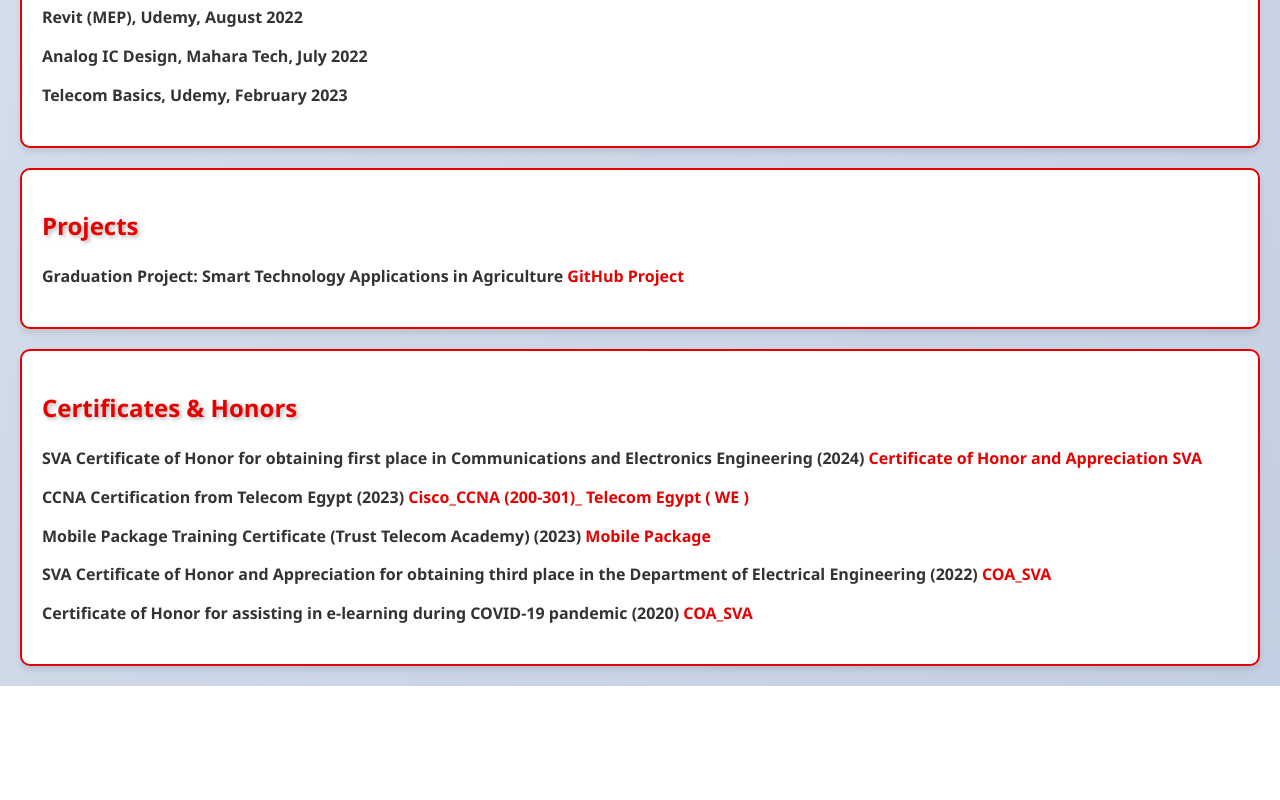
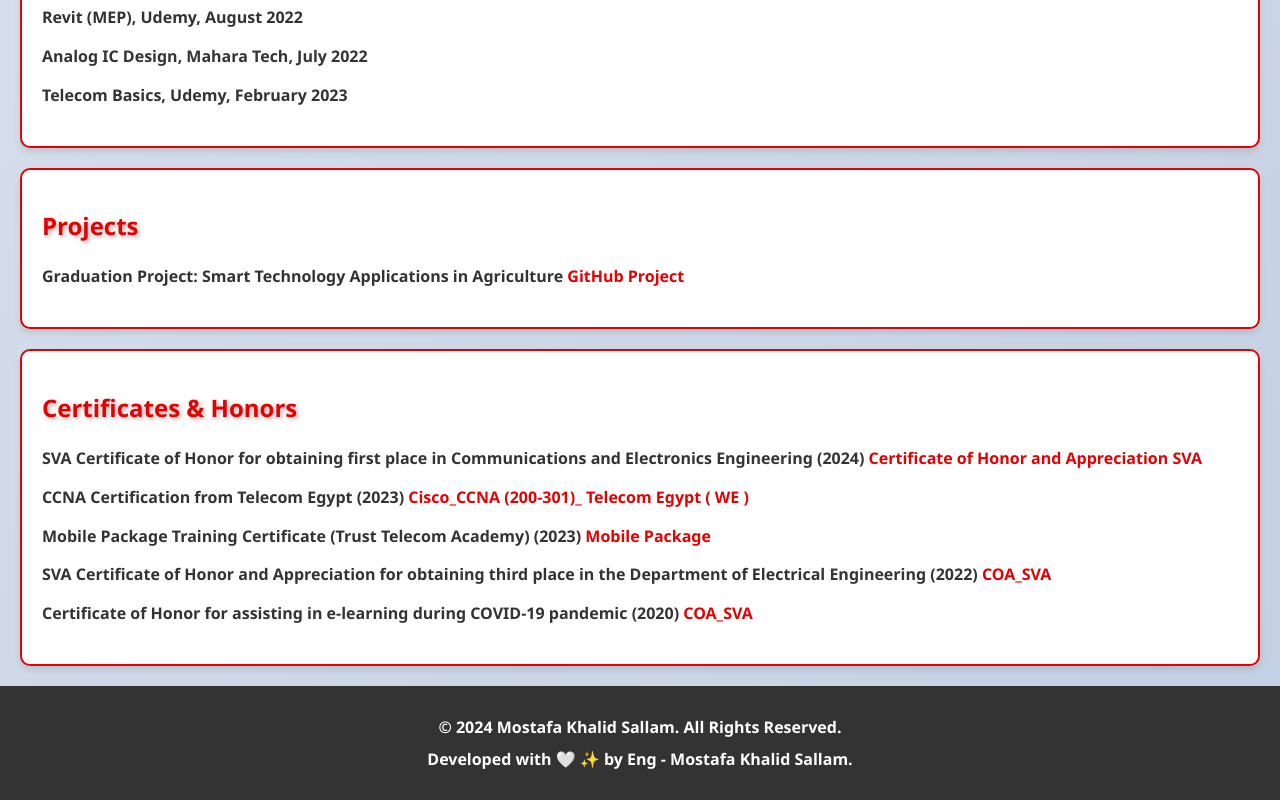
Before and after one commit to mostafa-khalid208/My-CV-Communications-Electronics-Engineer, a plain HTML site: page index.html in a window 1280 px wide. Shown: the part 3583-4383 px from the top of the page. Before the commit the page ends 4269 px from the top, so only its background shows below. Drawn offline with Linux system fonts and the light colour scheme.

Commit message:
index.html

```diff
--- a/index.html
+++ b/index.html
@@ -37,6 +37,13 @@
         a:hover {
             color: #333;
         }
+
+footer p {
+        color: #fff; /* اللون الأبيض */
+        font-weight: bold; /* جعل النص سميكًا */
+        font-size: 16px; /* يمكنك تغيير حجم الخط إذا أردت */
+        margin: 10px 0;
+    }
 
         ul {
             list-style: none;
@@ -337,5 +344,10 @@
         </ul>
     </section>
 
+<footer>
+        <p>&copy; 2024 Mostafa Khalid Sallam. All Rights Reserved.</p>
+        <p>Developed with  🤍 ✨ by Eng - Mostafa Khalid Sallam.</p>
+    </footer>
+
 </body>
 </html>
```
